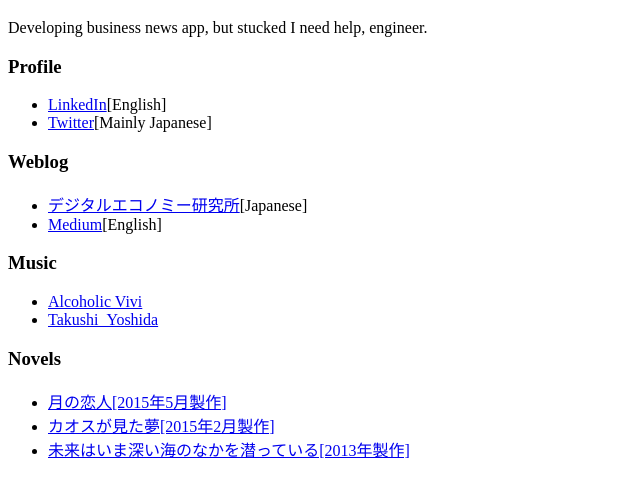
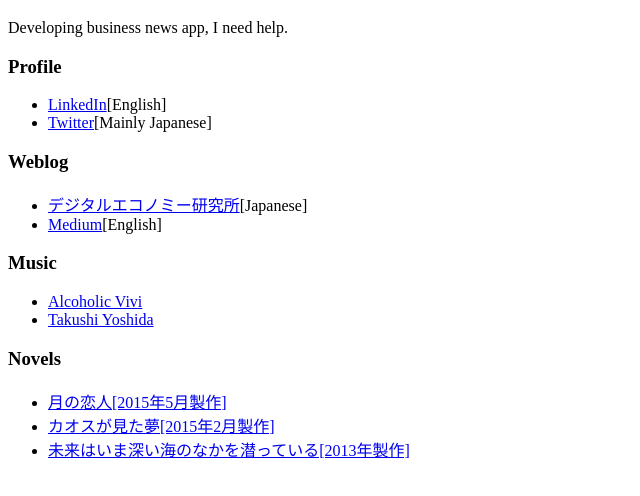
Before and after one commit to taxiyoshida/personalpage, a Gatsby site: page / in a window 1280 px wide. Shown: the part 70-566 px from the top of the page, without its empty margins (0-640 px from the left). Built offline with nearby package versions, Linux system fonts and the light colour scheme; Gatsby itself is replaced by a stand-in of ours.

Commit message:
Initialize repository

```diff
--- a/src/pages/index.js
+++ b/src/pages/index.js
@@ -3,7 +3,7 @@ import React from 'react'
 const IndexPage = () => (
   <div>
     <h1 className="fw5 sans-serif">Yoshi 吉田拓史</h1>
-    <p>Developing business news app, but stucked I need help, engineer. </p>
+    <p>Developing business news app, I need help. </p>
     <p>
 <h3>Profile</h3>
 <ul>
@@ -18,7 +18,7 @@ const IndexPage = () => (
 <h3>Music</h3>
 <ul>
 <li><a href="https://soundcloud.com/alcoholic-vivi">Alcoholic Vivi</a></li>
-<li><a href="https://soundcloud.com/taxi_yoshida">Takushi_Yoshida</a> </li>
+<li><a href="https://soundcloud.com/taxi_yoshida">Takushi Yoshida</a> </li>
 </ul>
 <h3>Novels</h3>
 <ul>
```
